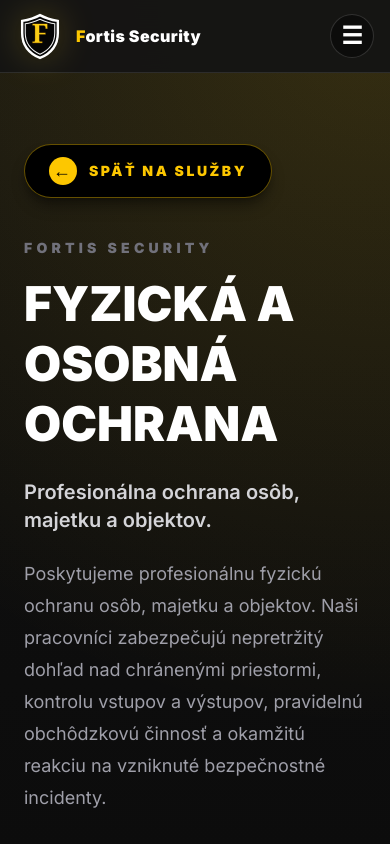
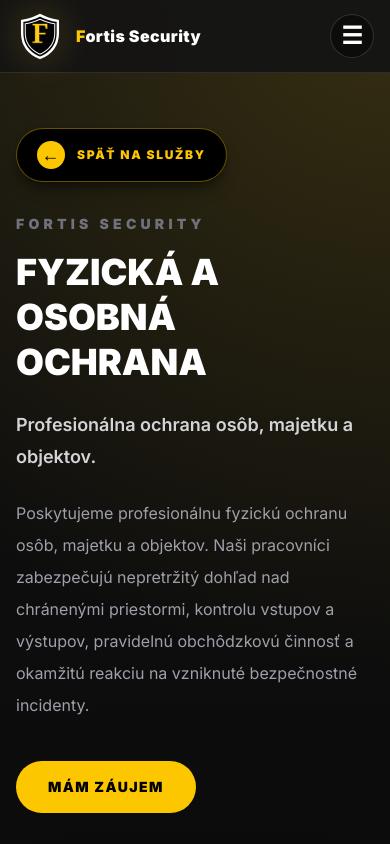
Before and after one commit to 2r5xwwr2nk-lab/fortissecurity-web, a Next.js app: page /sluzby/fyzicka-ochrana in a window 390 px wide. Shown: the top 844 px of the page. Built offline with nearby package versions, Linux system fonts and the light colour scheme.

Commit message:
fix translations and mobile layout

```diff
--- a/app/sluzby/[slug]/page.js
+++ b/app/sluzby/[slug]/page.js
@@ -1,6 +1,165 @@
+"use client";
+
 import Link from "next/link";
 import { notFound } from "next/navigation";
 import { services } from "../../../data/services";
+import { useLanguage } from "../../../components/LanguageProvider";
+
+const detailTranslations = {
+  sk: {
+    back: "Späť na služby",
+    cta: "Mám záujem",
+    subtitle: "Spoľahlivý partner pre vašu bezpečnosť",
+    includes: "Zabezpečujeme",
+    services: {},
+  },
+  en: {
+    back: "Back to services",
+    cta: "I'm interested",
+    subtitle: "A reliable partner for your safety",
+    includes: "We provide",
+    services: {
+      pco: {
+        title: "Monitoring Center",
+        intro:
+          "Continuous monitoring of protected buildings through a central monitoring station and fast response in case of intrusion.",
+        text:
+          "We provide professional monitoring of buildings, alarm systems and security signals with an emphasis on fast response and reliable protection.",
+        items: [
+          "Continuous monitoring",
+          "Fast response",
+          "Building supervision",
+          "Property protection",
+        ],
+      },
+      "fyzicka-ochrana": {
+        title: "Physical Security",
+        intro:
+          "Professional physical protection of buildings, premises, property and people.",
+        text:
+          "We provide security guards, entrance control, patrols and supervision according to the needs of the client and the type of building.",
+        items: [
+          "Building protection",
+          "Entrance control",
+          "Security patrols",
+          "Property supervision",
+        ],
+      },
+      "kamerove-systemy": {
+        title: "Camera Systems",
+        intro:
+          "Camera solutions for homes, companies, warehouses and high-risk areas.",
+        text:
+          "We design and provide camera systems focused on visibility, prevention and better control over protected spaces.",
+        items: [
+          "Area monitoring",
+          "Incident prevention",
+          "Building control",
+          "Technical security",
+        ],
+      },
+      "prevoz-cenin": {
+        title: "Valuables Transport",
+        intro:
+          "Safe transport of cash, valuables and important deliveries according to client needs.",
+        text:
+          "We provide discreet and reliable transport of valuables with an emphasis on safety, responsibility and timely delivery.",
+        items: [
+          "Cash transport",
+          "Valuables transport",
+          "Discreet approach",
+          "Secure delivery",
+        ],
+      },
+      "ochrana-podujati": {
+        title: "Event Security",
+        intro:
+          "Security supervision for cultural, sports and social events.",
+        text:
+          "We provide visitor guidance, entrance control and security supervision during events of different sizes.",
+        items: [
+          "Cultural events",
+          "Sports events",
+          "Entrance control",
+          "Visitor protection",
+        ],
+      },
+    },
+  },
+  de: {
+    back: "Zurück zu den Dienstleistungen",
+    cta: "Ich bin interessiert",
+    subtitle: "Ein zuverlässiger Partner für Ihre Sicherheit",
+    includes: "Wir sichern",
+    services: {
+      pco: {
+        title: "Leitstelle",
+        intro:
+          "Ständige Überwachung geschützter Objekte über eine zentrale Leitstelle und schnelle Reaktion bei Vorfällen.",
+        text:
+          "Wir bieten professionelle Überwachung von Objekten, Alarmsystemen und Sicherheitssignalen mit Fokus auf schnelle Reaktion und zuverlässigen Schutz.",
+        items: [
+          "Ständige Überwachung",
+          "Schnelle Reaktion",
+          "Objektüberwachung",
+          "Eigentumsschutz",
+        ],
+      },
+      "fyzicka-ochrana": {
+        title: "Physischer Schutz",
+        intro:
+          "Professioneller physischer Schutz von Objekten, Räumen, Eigentum und Personen.",
+        text:
+          "Wir bieten Sicherheitsdienst, Eingangskontrolle, Kontrollgänge und Aufsicht nach den Bedürfnissen des Kunden und der Art des Objekts.",
+        items: [
+          "Objektschutz",
+          "Eingangskontrolle",
+          "Kontrollgänge",
+          "Eigentumsüberwachung",
+        ],
+      },
+      "kamerove-systemy": {
+        title: "Kamerasysteme",
+        intro:
+          "Kameralösungen für Haushalte, Unternehmen, Lager und Risikobereiche.",
+        text:
+          "Wir planen und bieten Kamerasysteme mit Fokus auf Übersicht, Prävention und bessere Kontrolle geschützter Räume.",
+        items: [
+          "Raumüberwachung",
+          "Vorbeugung von Vorfällen",
+          "Objektkontrolle",
+          "Technische Sicherheit",
+        ],
+      },
+      "prevoz-cenin": {
+        title: "Werttransport",
+        intro:
+          "Sicherer Transport von Bargeld, Wertgegenständen und wichtigen Sendungen.",
+        text:
+          "Wir bieten diskreten und zuverlässigen Transport von Wertgegenständen mit Fokus auf Sicherheit, Verantwortung und pünktliche Zustellung.",
+        items: [
+          "Bargeldtransport",
+          "Werttransport",
+          "Diskreter Ansatz",
+          "Sichere Zustellung",
+        ],
+      },
+      "ochrana-podujati": {
+        title: "Veranstaltungsschutz",
+        intro:
+          "Sicherheitsüberwachung bei Kultur-, Sport- und Gesellschaftsveranstaltungen.",
+        text:
+          "Wir bieten Besucherlenkung, Eingangskontrolle und Sicherheitsaufsicht bei Veranstaltungen unterschiedlicher Größe.",
+        items: [
+          "Kulturveranstaltungen",
+          "Sportveranstaltungen",
+          "Eingangskontrolle",
+          "Besucherschutz",
+        ],
+      },
+    },
+  },
+};
 
 export function generateStaticParams() {
   return services.map((service) => ({
@@ -8,31 +167,33 @@ export function generateStaticParams() {
   }));
 }
 
-export default async function ServiceDetailPage({ params }) {
-  const { slug } = await params;
-
-  const service = services.find((item) => item.slug === slug);
+export default function ServiceDetailPage({ params }) {
+  const { language } = useLanguage();
+  const service = services.find((item) => item.slug === params.slug);
 
   if (!service) {
     notFound();
   }
 
+  const content = detailTranslations[language] || detailTranslations.sk;
+  const translatedService = content.services?.[service.slug] || service;
+
   return (
     <main className="min-h-screen bg-[#111111] text-white">
-      <section className="relative overflow-hidden px-6 pb-24 pt-36">
+      <section className="relative overflow-hidden px-4 pb-20 pt-32 sm:px-6 sm:pb-24 sm:pt-36">
         <div className="absolute inset-0 bg-[radial-gradient(circle_at_top_right,_rgba(250,204,21,0.16),_transparent_35%),linear-gradient(to_bottom,_#111,_#050505)]" />
 
-        <div className="relative mx-auto grid max-w-7xl gap-12 md:grid-cols-2 md:items-center">
+        <div className="relative mx-auto grid max-w-7xl gap-10 md:grid-cols-2 md:items-center md:gap-12">
           <div>
-            <div className="mb-10">
+            <div className="mb-8 sm:mb-10">
               <Link
                 href="/sluzby"
-                className="inline-flex items-center gap-3 rounded-full border border-yellow-400/40 bg-black px-6 py-3 text-sm font-black uppercase tracking-[0.18em] text-yellow-400 shadow-lg shadow-black/40 transition hover:-translate-y-1 hover:border-yellow-400 hover:bg-yellow-400 hover:text-black"
+                className="inline-flex max-w-full items-center gap-3 rounded-full border border-yellow-400/40 bg-black px-5 py-3 text-xs font-black uppercase tracking-[0.14em] text-yellow-400 shadow-lg shadow-black/40 transition hover:-translate-y-1 hover:border-yellow-400 hover:bg-yellow-400 hover:text-black sm:px-6 sm:text-sm sm:tracking-[0.18em]"
               >
-                <span className="flex h-7 w-7 items-center justify-center rounded-full bg-yellow-400 text-lg text-black">
+                <span className="flex h-7 w-7 shrink-0 items-center justify-center rounded-full bg-yellow-400 text-lg text-black">
                   ←
                 </span>
-                Späť na služby
+                <span className="break-words">{content.back}</span>
               </Link>
             </div>
 
@@ -40,48 +201,48 @@ export default async function ServiceDetailPage({ params }) {
               Fortis Security
             </p>
 
-            <h1 className="text-5xl font-black uppercase leading-tight md:text-7xl">
-              {service.title}
+            <h1 className="break-words text-4xl font-black uppercase leading-tight sm:text-5xl md:text-7xl">
+              {translatedService.title}
             </h1>
 
-            <p className="mt-6 text-xl font-semibold text-zinc-300">
-              {service.intro}
+            <p className="mt-6 text-lg font-semibold leading-8 text-zinc-300 sm:text-xl">
+              {translatedService.intro}
             </p>
 
-            <p className="mt-6 max-w-2xl text-lg leading-8 text-zinc-400">
-              {service.text}
+            <p className="mt-6 max-w-2xl text-base leading-8 text-zinc-400 sm:text-lg">
+              {translatedService.text}
             </p>
 
             <Link
               href="/kontakt"
               className="mt-10 inline-flex rounded-full bg-yellow-400 px-8 py-4 text-sm font-black uppercase tracking-widest text-black transition hover:-translate-y-1 hover:bg-yellow-300"
             >
-              Mám záujem
+              {content.cta}
             </Link>
           </div>
 
-          <div className="rounded-[2rem] border border-white/10 bg-black p-8 shadow-2xl">
+          <div className="rounded-[2rem] border border-white/10 bg-black p-6 shadow-2xl sm:p-8">
             <div className="mb-8 flex items-center gap-4">
               <img
                 src="/fortis-icon.png"
                 alt="Fortis Security logo"
-                className="h-16 w-16 object-contain"
+                className="h-14 w-14 object-contain sm:h-16 sm:w-16"
               />
 
               <div>
-                <p className="text-2xl font-black">Fortis Security</p>
-                <p className="text-sm text-zinc-500">
-                  Spoľahlivý partner pre vašu bezpečnosť
+                <p className="text-xl font-black sm:text-2xl">
+                  Fortis Security
                 </p>
+                <p className="text-sm text-zinc-500">{content.subtitle}</p>
               </div>
             </div>
 
             <h2 className="mb-6 text-2xl font-black uppercase text-yellow-400">
-              Zabezpečujeme
+              {content.includes}
             </h2>
 
             <ul className="grid gap-4">
-              {service.items.map((item) => (
+              {(translatedService.items || []).map((item) => (
                 <li
                   key={item}
                   className="rounded-2xl border border-white/10 bg-zinc-950 p-4 text-zinc-300 transition hover:border-yellow-400/40 hover:bg-zinc-900"
```
Also changed, not shown: components/Navbar.js (+34 -80 lines).
